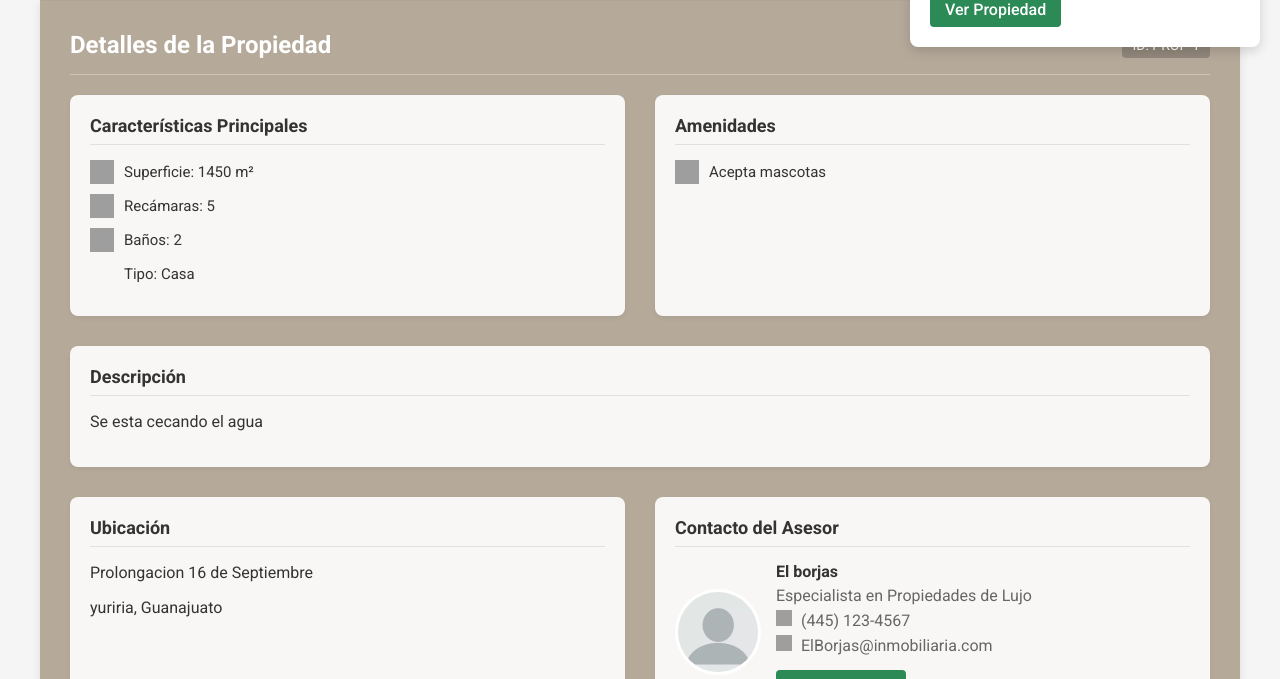
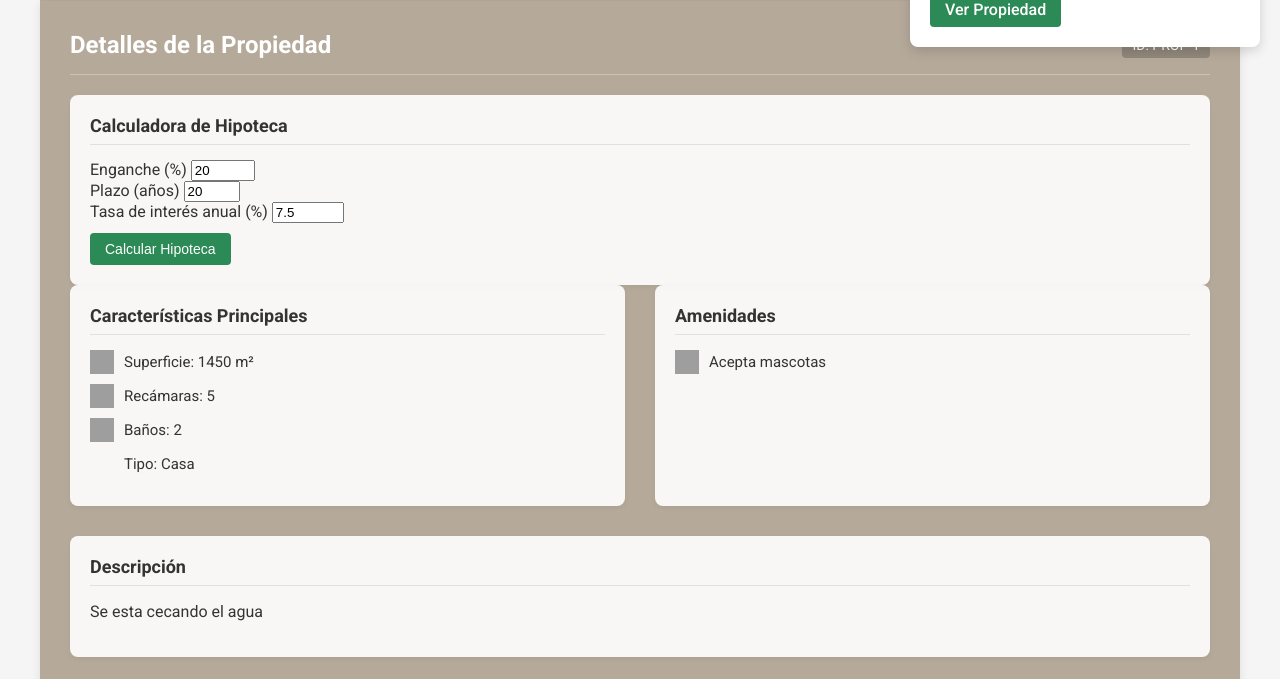
Before and after one commit to LaraLermaJulio/Inmobiliaria, a Django app: page /detalle-propiedad/1/ in a window 1280 px wide. Shown: the part 723-1402 px from the top of the page. Run offline with Django 5.2, Linux system fonts and the light colour scheme; data comes from the database, SQL or seed files in the repository; both versions use the stored data as it was after the commit; a map, chart or similar area stays blank; some libraries are stand-ins or nearby versions; grey boxes are pictures that could not be loaded.

Commit message:
calculadora d ela hipoteca

```diff
--- /dev/null
+++ b/static/js/calculator.js
@@ -0,0 +1,39 @@
+function calculateMortgage(propertyPrice) {
+    const downPaymentPercent = document.getElementById('down-payment').value / 100;
+    const loanTerm = document.getElementById('loan-term').value;
+    const interestRate = document.getElementById('interest-rate').value / 100;
+
+    const downPayment = propertyPrice * downPaymentPercent;
+    const loanAmount = propertyPrice - downPayment;
+    const monthlyRate = interestRate / 12;
+    const numberOfPayments = loanTerm * 12;
+
+    const monthlyPayment = (loanAmount * monthlyRate * Math.pow(1 + monthlyRate, numberOfPayments)) /
+                          (Math.pow(1 + monthlyRate, numberOfPayments) - 1);
+
+    const totalPayment = monthlyPayment * numberOfPayments;
+
+    const resultElement = document.getElementById('mortgage-result');
+    resultElement.innerHTML = `
+        <h4>Resumen del Préstamo</h4>
+        <div class="result-grid">
+            <div class="result-item">
+                <h4>Pago Mensual</h4>
+                <p>$${monthlyPayment.toFixed(2)} MXN</p>
+            </div>
+            <div class="result-item">
+                <h4>Enganche</h4>
+                <p>$${downPayment.toFixed(2)} MXN</p>
+            </div>
+            <div class="result-item">
+                <h4>Monto del Préstamo</h4>
+                <p>$${loanAmount.toFixed(2)} MXN</p>
+            </div>
+            <div class="result-item">
+                <h4>Costo Total</h4>
+                <p>$${totalPayment.toFixed(2)} MXN</p>
+            </div>
+        </div>
+    `;
+    resultElement.classList.add('active');
+}
--- a/templates/real_estate/detalle_propiedad.html
+++ b/templates/real_estate/detalle_propiedad.html
@@ -60,12 +60,34 @@
         </div>
     </div>
 
+
     <!-- Detalles de la propiedad en el cuadro inferior -->
     <div class="property-details">
         <div class="details-header">
             <h2>Detalles de la Propiedad</h2>
             <div class="property-id">ID: PROP-{{ property.id }}</div>
         </div>
+        {% if property.listing_type == 'venta' %}
+        <div class="details-section full-width " >
+            <h3>Calculadora de Hipoteca</h3>
+            <div class="calculator-grid">
+                <div class="calculator-input">
+                    <label for="down-payment">Enganche (%)</label>
+                    <input type="number" id="down-payment" min="0" max="100" value="20">
+                </div>
+                <div class="calculator-input">
+                    <label for="loan-term">Plazo (años)</label>
+                    <input type="number" id="loan-term" min="1" max="30" value="20">
+                </div>
+                <div class="calculator-input">
+                    <label for="interest-rate">Tasa de interés anual (%)</label>
+                    <input type="number" id="interest-rate" min="1" max="20" step="0.1" value="7.5">
+                </div>
+            </div>
+            <button onclick="calculateMortgage({{ property.price }})" class="contact-button">Calcular Hipoteca</button>
+            <div id="mortgage-result" class="property-description"></div>
+        </div>
+        {% endif %}
 
         <div class="details-grid">
             <div class="details-section">
@@ -185,5 +207,6 @@
 </div>
 
 <script src="{% static 'js/gallery.js' %}"></script>
+<script src="{% static 'js/calculator.js' %}"></script>
 
 {% endblock %}
```
Also changed, not shown: db.sqlite3.
